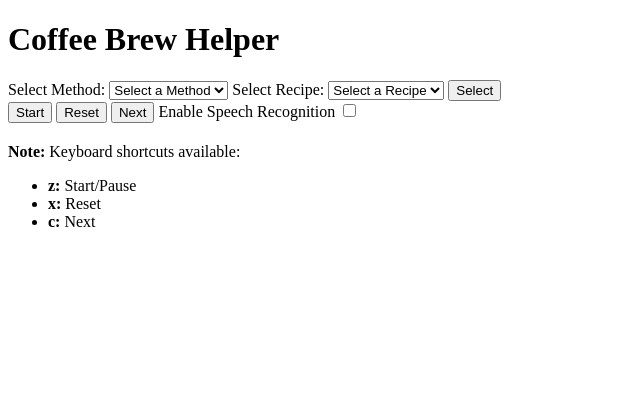
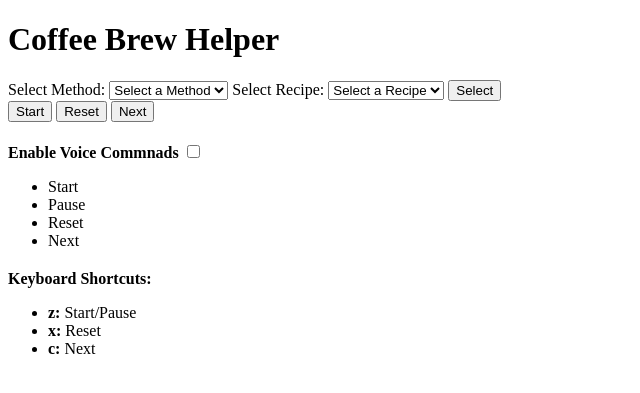
Before and after one commit to daniel-wai/CoffeeBrewHelperWeb, a Django app: page / in a window 1280 px wide. Shown: the top 393 px of the page, without its empty margins (0-640 px from the left). Run offline with Django 5.2, Linux system fonts and the light colour scheme; data comes from the database, SQL or seed files in the repository.

Commit message:
Add note for voice commands and move it down to its own section

```diff
--- a/coffee/brewhelper/templates/home.html
+++ b/coffee/brewhelper/templates/home.html
@@ -131,14 +131,25 @@
     <button id="startPauseButton" onclick="toggleTimer()">Start</button>
     <button onclick="resetTimer()">Reset</button>
     <button onclick="onNextClicked()">Next</button>
-    <!-- Checkbox for toggling speech recognition feature -->
-    <label for="toggleSpeechRecognition">
-        <span>Enable Speech Recognition</span>
-        <input type ="checkbox" id="toggleSpeechRecognition" onchange="toggleSpeechRecognition()">
-    </label>
+
+    <!-- Voice commands -->
+    <div class="notes">
+        <p><!-- Checkbox for toggling voice commands feature -->
+            <label for="toggleVoiceCommands">
+                <span><strong>Enable Voice Commnads</strong></span>
+                <input type ="checkbox" id="toggleVoiceCommands" onchange="toggleVoiceCommands()">
+            </label>
+        </p>
+        <ul>
+            <li>Start</li>
+            <li>Pause</li>
+            <li>Reset</li>
+            <li>Next</li>
+        </ul>
+    </div>
     <!-- Keyboard shortcuts note -->
     <div class="notes">
-        <p><strong>Note:</strong> Keyboard shortcuts available:</p>
+        <p><strong>Keyboard Shortcuts:</strong></p>
         <ul>
             <li><strong>z:</strong> Start/Pause</li>
             <li><strong>x:</strong> Reset</li>
@@ -293,7 +304,7 @@
                 };
 
                 // Start/stop speech recognition based on checkbox state
-                toggleSpeechRecognition();
+                toggleVoiceCommands();
 
                 // Restart recognition after it ends to enable continuous listening
                 speechRecognition.onend = () => {
@@ -306,9 +317,9 @@
             }
         }
         // Function to toggle speech recognition based on checkbox state
-        function toggleSpeechRecognition() {
+        function toggleVoiceCommands() {
             if (speechRecognition) {
-                const checkbox = document.getElementById('toggleSpeechRecognition');
+                const checkbox = document.getElementById('toggleVoiceCommands');
                 if (checkbox.checked) {
                     isAutoRestart = true;
                     speechRecognition.start(); // Start speech recognition
```
